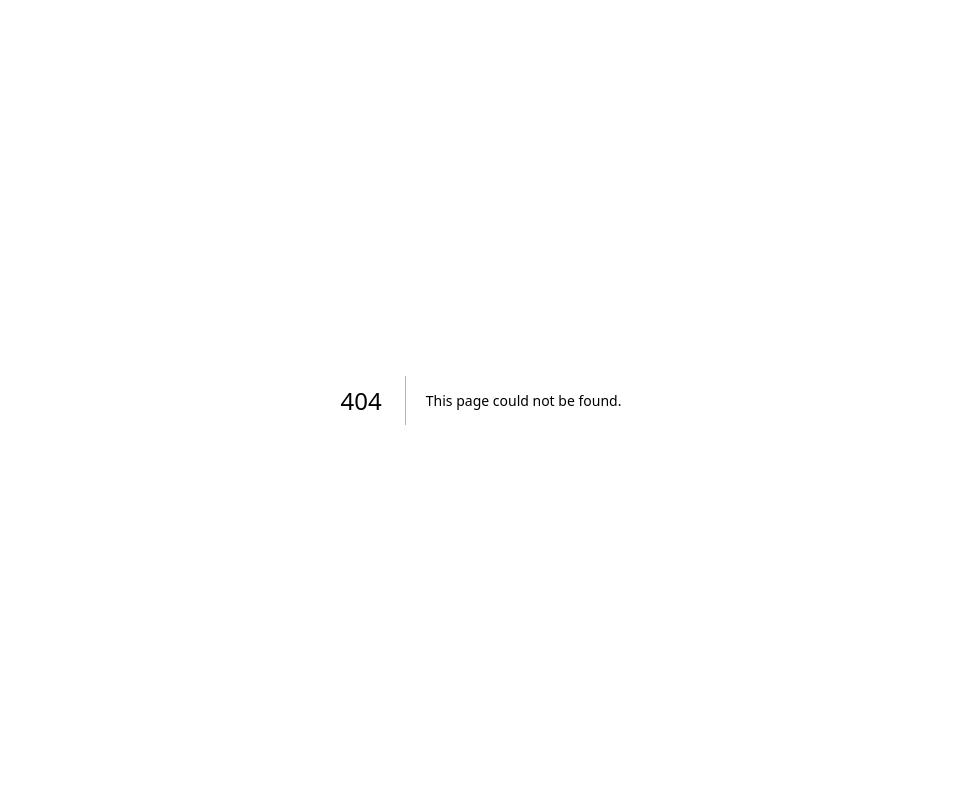
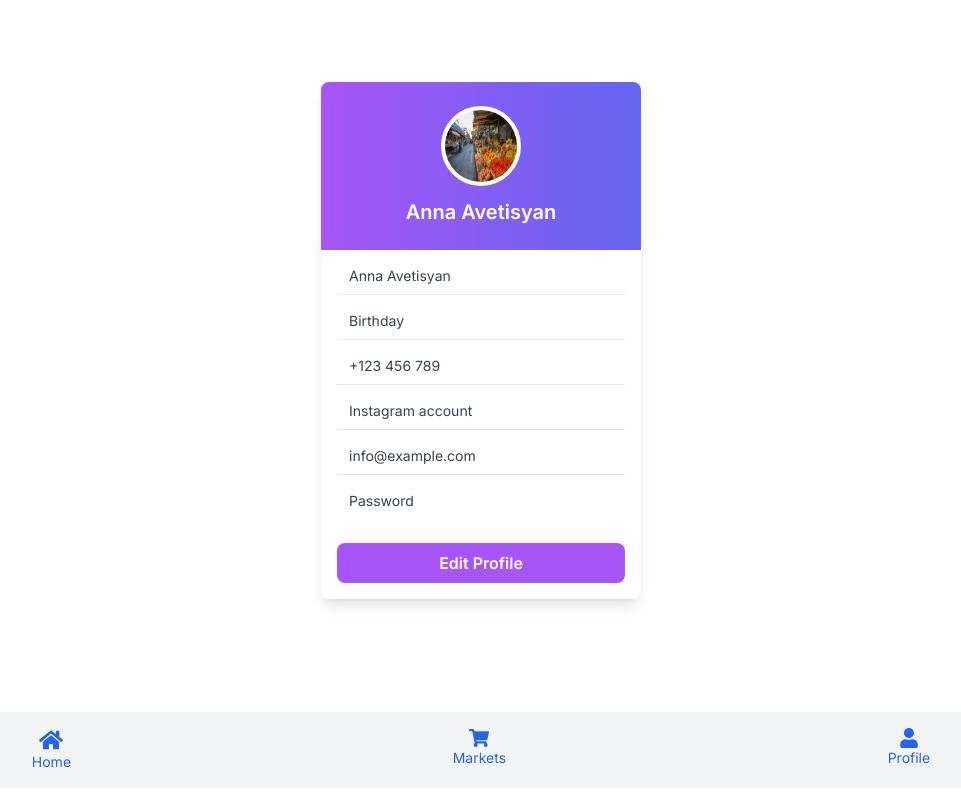
Before and after one commit to Aman3899/bvr_project, a Next.js app: page /profile in a window 1280 px wide. Before the commit this address had no page. Shown: the whole page, without its empty margins (159-1120 px from the left). Built offline with nearby package versions, Linux system fonts and the light colour scheme.

Commit message:
Added User Profile & Dynamic Routing

```diff
--- a/app/components/Footer.js
+++ b/app/components/Footer.js
@@ -8,7 +8,7 @@
     <div>
       <footer className="mt-8 py-4 bg-gray-100 text-center">
         <div className="flex justify-around text-blue-600 text-sm">
-          <Link href="/home">
+          <Link href="/">
             <div className="flex flex-col items-center">
               <span><FaHome className="text-2xl"/></span>
               <p>Home</p>
--- a/app/home/page.js
+++ /dev/null
@@ -1,12 +0,0 @@
-import React from 'react';
-
-
-const Page = () => {
-    return (
-        <div>
-            <h1>Home Page</h1>
-        </div>
-    )
-}
-
-export default Page;
--- a/app/markets/page.js
+++ b/app/markets/page.js
@@ -3,6 +3,8 @@
 import Footer from '../components/Footer';
 import Image from 'next/image';
 import { FaSearch } from 'react-icons/fa';
+import Link from 'next/link';
+
 
 const Page = () => {
   const [selectedDistrict, setSelectedDistrict] = useState('');
@@ -96,6 +98,7 @@
                 key={index}
                 className="rounded-lg overflow-hidden shadow-md hover:shadow-lg"
               >
+              <Link href={"/product/grain"}>
                 <Image
                   src={market.image}
                   alt={market.name}
@@ -106,6 +109,7 @@
                 <div className="p-4 text-center">
                   <h3 className="text-md font-semibold">{market.name}</h3>
                 </div>
+              </Link>
               </div>
           ))}
         </div>
--- a/app/page.js
+++ b/app/page.js
@@ -11,6 +11,7 @@
     <div className="font-sans">
 
       <h1 className="text-4xl text-center py-5 font-bold">DealBank</h1>
+
 
       {/* Hero Section */}
       <div className="relative">
@@ -60,10 +61,8 @@
             { name: "Clothing Market", image: "/marketplace-image.jpeg" },
             { name: "Food Market", image: "/marketplace-image.jpeg" },
           ].map((market, index) => (
-            <div
-              key={index}
-              className="rounded-lg overflow-hidden shadow-md hover:shadow-lg"
-            >
+            <Link href={"/product/grain"} key={index}>
+            <div className="rounded-lg overflow-hidden shadow-md hover:shadow-lg cursor-pointer">
               <Image
                 src={market.image}
                 alt={market.name}
@@ -75,10 +74,10 @@
                 <h3 className="text-md font-semibold">{market.name}</h3>
               </div>
             </div>
-          ))}
-        </div>
+          </Link>
+        ))}
       </div>
-
+    </div>
 
       <Footer />
     </div>
--- /dev/null
+++ b/app/product/[...slug]/page.js
@@ -0,0 +1,90 @@
+"use client"
+import React from "react";
+import { FaPhoneAlt, FaBackward } from "react-icons/fa";
+import Image from "next/image";
+import { useRouter } from "next/navigation";
+
+
+const ProductPage = ({params}) => {
+
+    console.log({params});
+    let router = useRouter();
+
+    return (
+        <div className="font-sans px-5 py-4">
+
+            <div className="flex items-center justify-between">
+                <button onClick={() => { router.back() }} className="text-xl text-gray-600"><FaBackward /></button>
+                <h1 className="text-2xl font-bold text-center flex-1">Food Product</h1>
+            </div>
+
+
+            <div className="mt-5">
+
+                <Image
+                    width={1920}
+                    height={1080}
+                    quality={75}
+                    src="/marketplace-hero.jpeg"
+                    alt="Margherita Pizza"
+                    className="rounded-lg w-full h-96 object-cover max-sm:h-64"
+                />
+                <p className="text-lg font-medium text-center mt-2">Margherita Pizza</p>
+            </div>
+
+            {/* Product Description */}
+            <div className="mt-6">
+                <h2 className="text-xl font-bold">Product Description</h2>
+                <p className="text-gray-600 mt-3">
+                    Our Margherita Pizza is made with the freshest ingredients, including
+                    hand-tossed dough, vine-ripened tomatoes, fresh basil, and creamy
+                    mozzarella cheese.
+                </p>
+            </div>
+
+            {/* Product Details */}
+            <div className="mt-6 grid grid-cols-2 gap-4 text-sm">
+                <div>
+                    <h3 className="font-semibold text-gray-600">Category</h3>
+                    <p className="font-medium">Pizza</p>
+                </div>
+                <div>
+                    <h3 className="font-semibold text-gray-600">Unit</h3>
+                    <p className="font-medium">1 piece</p>
+                </div>
+                <div>
+                    <h3 className="font-semibold text-gray-600">Price</h3>
+                    <p className="font-medium">$12.99</p>
+                </div>
+            </div>
+
+            {/* Seller Information */}
+            <div className="mt-8 flex items-center">
+                <Image
+                    width={1000}
+                    height={500}
+                    src="/marketplace-hero.jpeg" // Replace with your seller image path
+                    alt="John Smith"
+                    className="rounded-full w-16 h-16 object-cover"
+                />
+                <div className="ml-4">
+                    <h3 className="text-lg font-bold">John Smith</h3>
+                    <p className="text-gray-600 text-sm">
+                        Client satisfaction is my first priority!
+                    </p>
+                    <div className="flex items-center mt-2">
+                        <FaPhoneAlt className="text-green-600 mr-2" />
+                        <a
+                            href="tel:+923231210102"
+                            className="text-blue-500 font-medium hover:underline"
+                        >
+                            +92 323 1210102
+                        </a>
+                    </div>
+                </div>
+            </div>
+        </div>
+    );
+};
+
+export default ProductPage;
--- /dev/null
+++ b/app/profile/page.js
@@ -0,0 +1,69 @@
+import React from 'react';
+import Image from 'next/image';
+import Footer from '../components/Footer';
+
+
+const UserProfile = () => {
+
+    return (
+        <>
+        <div className="flex justify-center items-center h-[85vh]">
+
+            <div className="w-80 bg-white rounded-lg shadow-lg overflow-hidden">
+
+                <div className="bg-gradient-to-r from-purple-500 to-indigo-500 p-6 text-center">
+                    <div className="w-20 h-20 bg-white rounded-full mx-auto border-4 border-white">
+                        <Image
+                            width={1920}
+                            height={1080}
+                            src="/marketplace-hero.jpeg"
+                            alt="User Avatar"
+                            className="rounded-full w-full h-full"
+                        />
+                    </div>
+                    <h2 className="text-white text-xl font-semibold mt-3">Anna Avetisyan</h2>
+                </div>
+
+
+                <div className="p-4 space-y-4">
+                    <div className="flex items-center gap-3 border-b pb-2">
+                        <i className="fas fa-user text-purple-500"></i>
+                        <span className="text-gray-700 text-sm flex-grow">Anna Avetisyan</span>
+                    </div>
+                    <div className="flex items-center gap-3 border-b pb-2">
+                        <i className="fas fa-calendar text-purple-500"></i>
+                        <span className="text-gray-700 text-sm flex-grow">Birthday</span>
+                    </div>
+                    <div className="flex items-center gap-3 border-b pb-2">
+                        <i className="fas fa-phone text-purple-500"></i>
+                        <span className="text-gray-700 text-sm flex-grow">+123 456 789</span>
+                    </div>
+                    <div className="flex items-center gap-3 border-b pb-2">
+                        <i className="fas fa-instagram text-purple-500"></i>
+                        <span className="text-gray-700 text-sm flex-grow">Instagram account</span>
+                    </div>
+                    <div className="flex items-center gap-3 border-b pb-2">
+                        <i className="fas fa-envelope text-purple-500"></i>
+                        <span className="text-gray-700 text-sm flex-grow">info@example.com</span>
+                    </div>
+                    <div className="flex items-center gap-3">
+                        <i className="fas fa-lock text-purple-500"></i>
+                        <span className="text-gray-700 text-sm flex-grow">Password</span>
+                    </div>
+                </div>
+
+                {/* Edit Profile Button */}
+                <div className="p-4">
+                    <button className="w-full bg-purple-500 text-white py-2 rounded-lg font-semibold hover:bg-purple-600 transition duration-300">
+                        Edit Profile
+                    </button>
+                </div>
+            </div>
+
+        </div>
+        <Footer />
+        </>
+    );
+};
+
+export default UserProfile;
```
Lines whose indentation alone changed are shown as unchanged.
